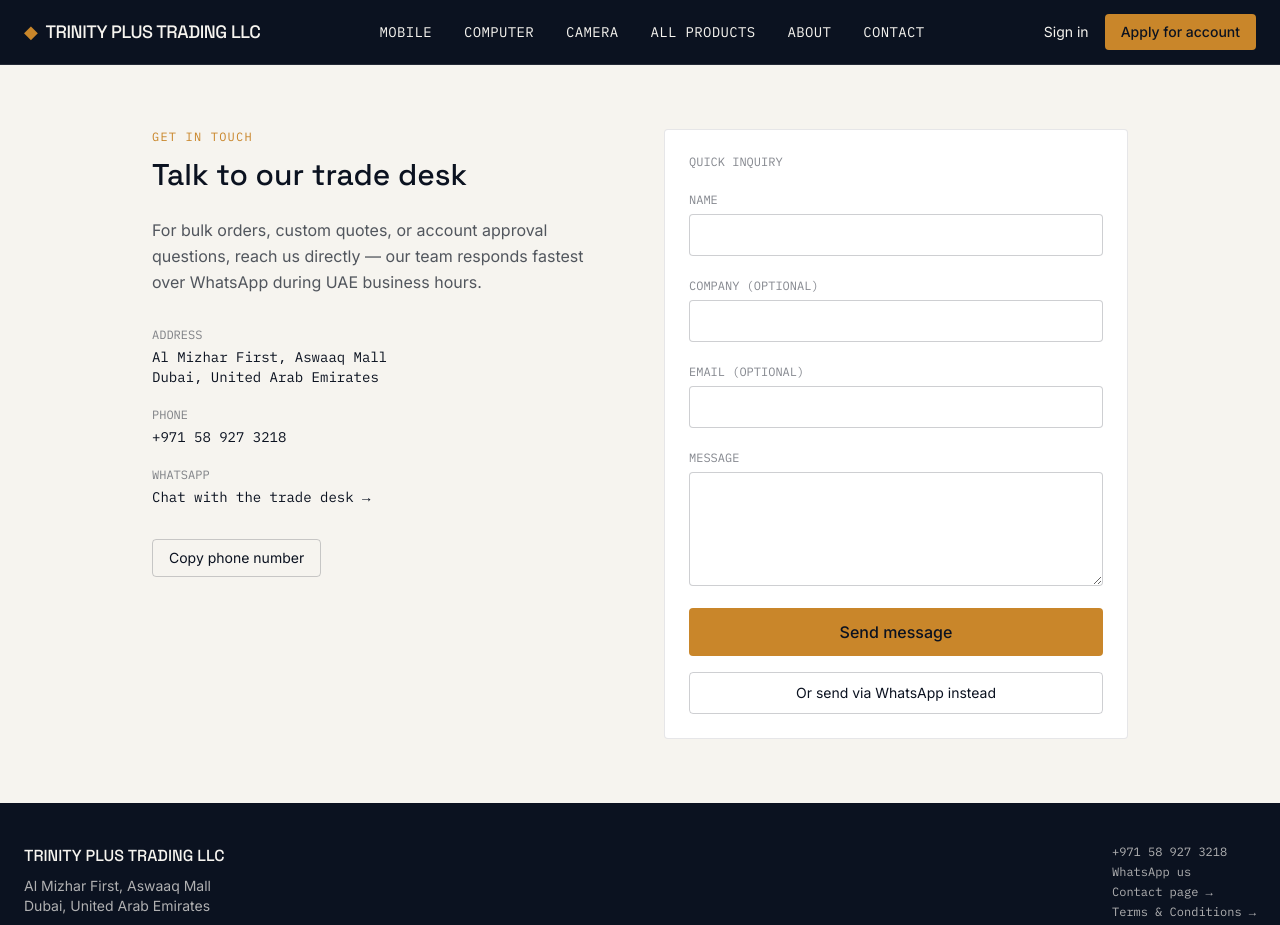
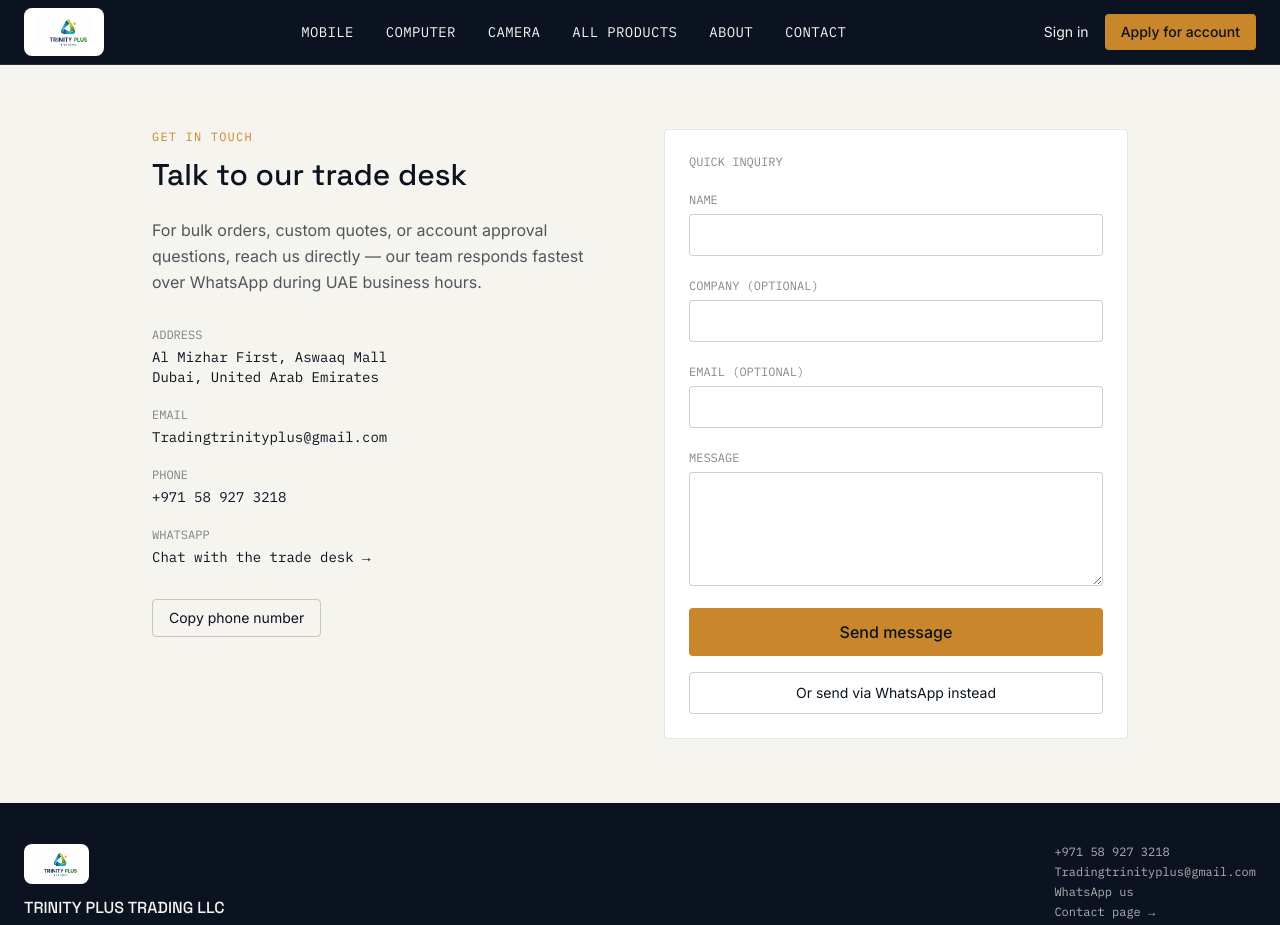
Before and after one commit to sandidtradingdxb/wholesale-hub, a React (Vite) app in the folder client/: page /contact in a window 1280 px wide. Shown: the top 925 px of the page. Built offline with nearby package versions, Linux system fonts and the light colour scheme; no server answers.

Commit message:
Add logo to navbar and footer, add contact email

```diff
--- a/client/src/App.jsx
+++ b/client/src/App.jsx
@@ -41,6 +41,7 @@ export default function App() {
       <footer className="border-t border-ink/10 bg-ink text-paper/70 py-10">
         <div className="max-w-7xl mx-auto px-6 flex flex-col md:flex-row justify-between gap-6 text-sm">
           <div>
+            <img src="/logo.png" alt={COMPANY.name} className="h-10 w-auto bg-white rounded-lg px-2 py-1 mb-3" />
             <p className="font-display font-600 text-paper text-base mb-2">{COMPANY.name.toUpperCase()}</p>
             <p>{COMPANY.addressLine1}</p>
             <p>{COMPANY.city}, {COMPANY.country}</p>
@@ -54,6 +55,11 @@ export default function App() {
             <p>
               <a href={`tel:${COMPANY.phoneTel}`} className="hover:text-copper-light transition">
                 {COMPANY.phoneDisplay}
+              </a>
+            </p>
+            <p>
+              <a href={`mailto:${COMPANY.email}`} className="hover:text-copper-light transition">
+                {COMPANY.email}
               </a>
             </p>
             <p>
--- a/client/src/components/Navbar.jsx
+++ b/client/src/components/Navbar.jsx
@@ -15,8 +15,10 @@ export default function Navbar() {
   return (
     <header className="sticky top-0 z-50 bg-ink text-paper border-b border-white/10">
       <div className="max-w-7xl mx-auto px-6 flex items-center justify-between h-16">
-        <Link to="/" className="font-display font-700 text-lg tracking-tight flex items-center gap-2">
-          <span className="text-copper">◆</span> {COMPANY.name.toUpperCase()}
+        <Link to="/" className="flex items-center gap-2">
+          <div className="bg-white rounded-lg px-3 py-1.5 flex items-center">
+            <img src="/logo.png" alt={COMPANY.name} className="h-9 w-auto" />
+          </div>
         </Link>
 
         <nav className="hidden md:flex items-center gap-8 font-mono text-sm uppercase tracking-wide">
--- a/client/src/config/company.js
+++ b/client/src/config/company.js
@@ -7,5 +7,6 @@ export const COMPANY = {
   country: "United Arab Emirates",
   phoneDisplay: "+971 58 927 3218",
   phoneTel: "+971589273218", // no spaces, used for tel: and wa.me links
+  email: "Tradingtrinityplus@gmail.com",
   currency: "AED",
 };
--- a/client/src/pages/Contact.jsx
+++ b/client/src/pages/Contact.jsx
@@ -20,6 +20,14 @@ export default function Contact() {
             <dt className="text-ink/50 uppercase text-xs mb-1">Address</dt>
             <dd>{COMPANY.addressLine1}</dd>
             <dd>{COMPANY.city}, {COMPANY.country}</dd>
+          </div>
+          <div>
+            <dt className="text-ink/50 uppercase text-xs mb-1">Email</dt>
+            <dd>
+              <a href={`mailto:${COMPANY.email}`} className="hover:text-copper transition">
+                {COMPANY.email}
+              </a>
+            </dd>
           </div>
           <div>
             <dt className="text-ink/50 uppercase text-xs mb-1">Phone</dt>
```
Also changed, not shown: client/public/logo.png (added).
